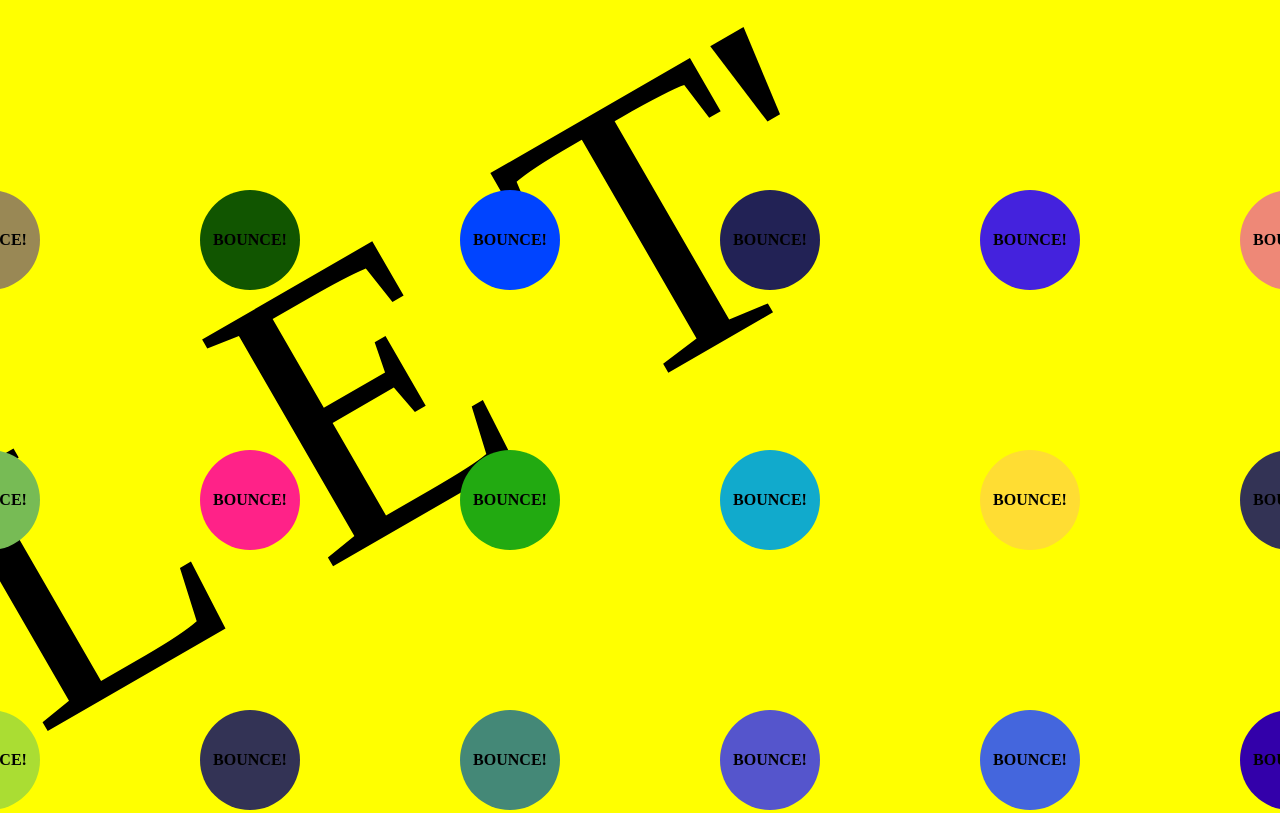
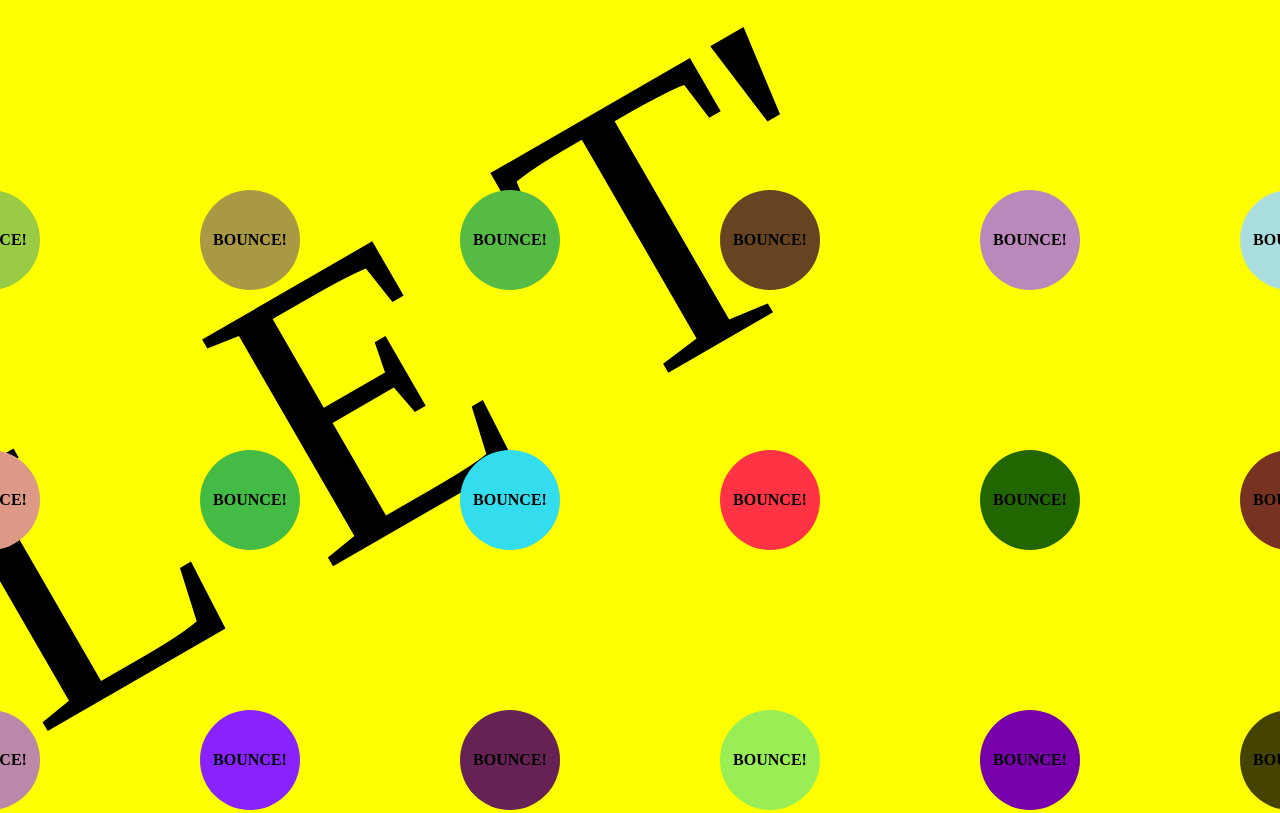
Before and after one commit to stefaniazocco/esercizi, a plain HTML site: page SASS/extend-animation-bounce/index.html in a window 1280 px wide. Shown: the top 813 px of the page. Drawn offline with Linux system fonts and the light colour scheme.

Commit message:
change function

```diff
--- a/SASS/extend-animation-bounce/style.scss
+++ b/SASS/extend-animation-bounce/style.scss
@@ -1,10 +1,6 @@
 @function random-hex() {
     $rgb: "";
-    $color: "";
-    $hex: "";
     $i: 1;
-    $x: 1;
-    $z: 1;
     @while $i >0 {
         $hex-unit: random(16) - 1;
         $letters: A,B,C,D,E,F;
@@ -16,31 +12,17 @@
             $rgb: str-insert($rgb, ("" + $hex-unit) + ("" + $hex-unit), 0);
             $i: $i - 1;
     }
-    @while $x >0 {
-        $hex-units: random(16) - 1;
-        $letterss: A,B,C,D,E,F;
+    $value: #{$rgb};
 
-        @if $hex-units >9 {
-            $hex-units: nth($letterss, ($hex-units - 9));
-        }
-
-            $color: str-insert($color, ("" + $hex-units) + ("" + $hex-units), 0);
-            $x: $x - 1;
+    @return unquote("#{$value}");
+}
+@function generate-hex() {
+    $color: "";
+    @for $x from 1 through 3 {
+        $color: $color + random-hex();
+        $x: $x + 1;
     }
-    @while $z >0 {
-        $hex-uni: random(16) - 1;
-        $letter: A,B,C,D,E,F;
-
-        @if $hex-uni >9 {
-            $hex-uni: nth($letter, ($hex-uni - 9));
-        }
-
-            $hex: str-insert($hex, ("" + $hex-uni) + ("" + $hex-uni), 0);
-            $z: $z - 1;
-    }
-
-    $value: #{$rgb} + #{$color} + #{$hex};
-    @return unquote("#" + "#{$value}");
+    @return unquote("#" + "#{$color}");
 }
 
 
@@ -102,7 +84,7 @@ body {
     $i: 1;
         @while $i<=18 {
             &:nth-child(0n + #{$i}) {
-                background-color: random-hex();
+                background-color: generate-hex();
             }
 
             $i: $i+1;
```
Also changed, not shown: SASS/extend-animation-bounce/style.css, 1 other file.
